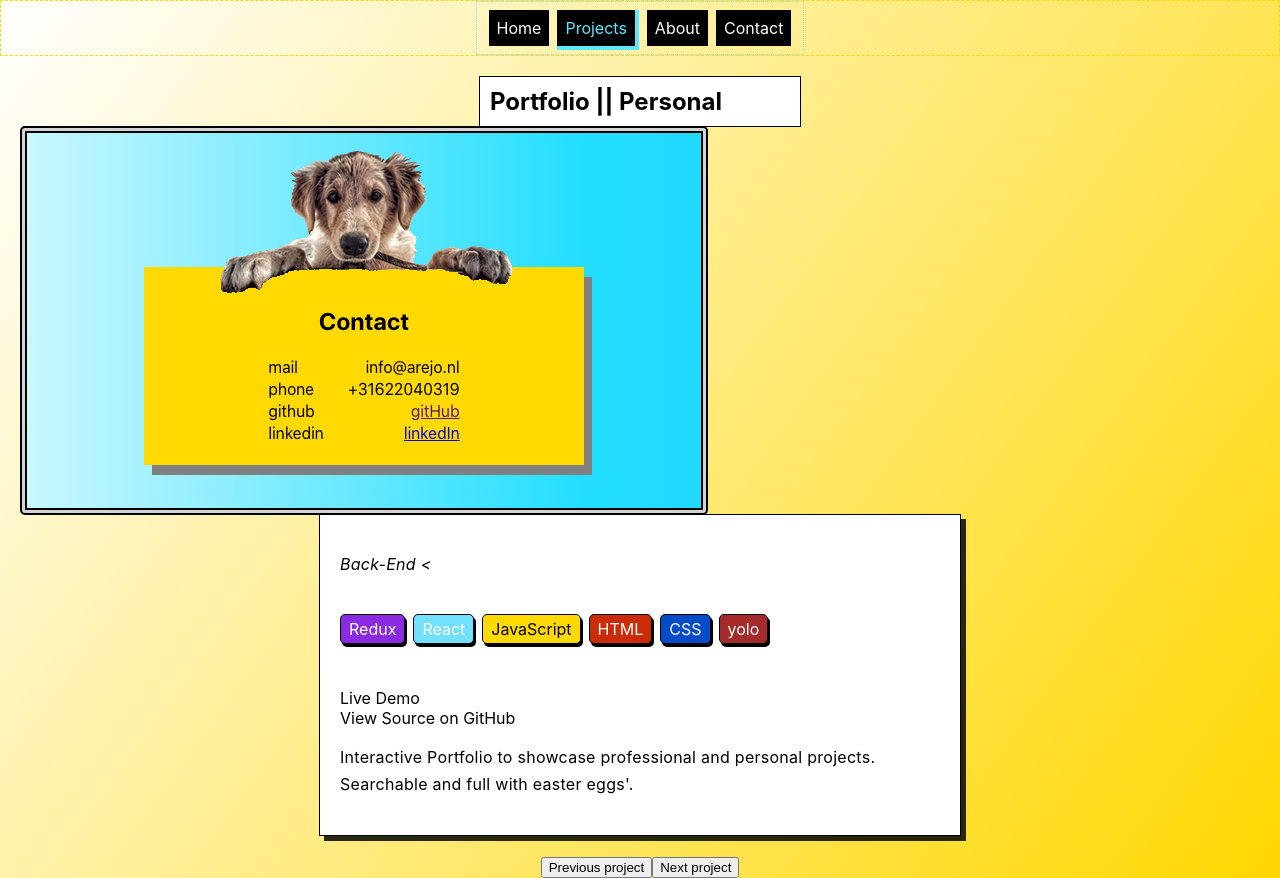
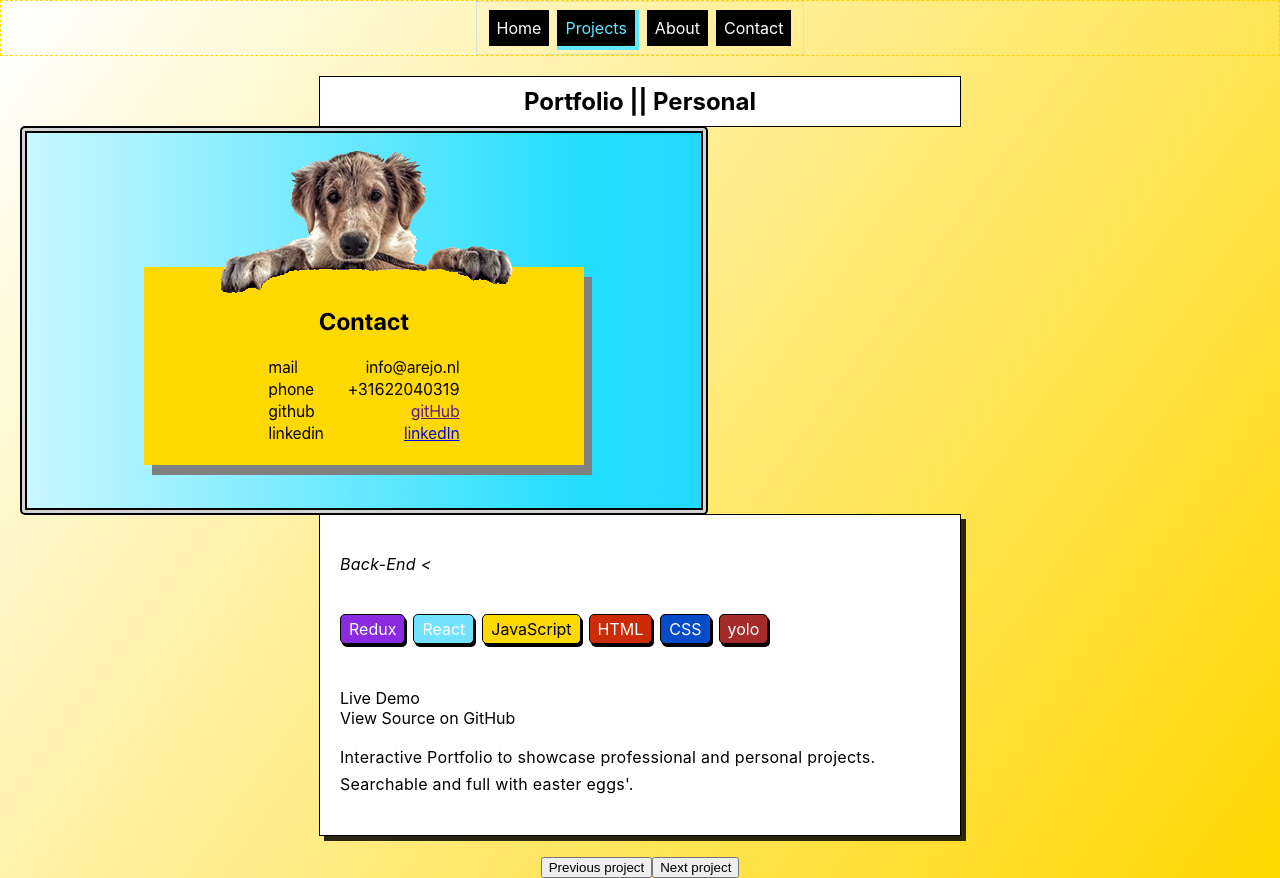
Before and after one commit to arejasverduras/portfolio, a React (Create React App) app: page /projects/2 in a window 1280 px wide. Built offline with nearby package versions, Linux system fonts and the light colour scheme.

Commit message:
minor style fixes

```diff
--- a/src/App.css
+++ b/src/App.css
@@ -377,12 +377,13 @@ height: 30%;
 
 .projectTitle {
   background-color: white;
-  max-width: 300px;
+  max-width: 50%;
   margin: 0 auto;
   margin-bottom: -1px;
   padding: 10px;
   border: 1px solid black;
   z-index: 0;
+  text-align: center;
 }
 
 .projectImage {
```
